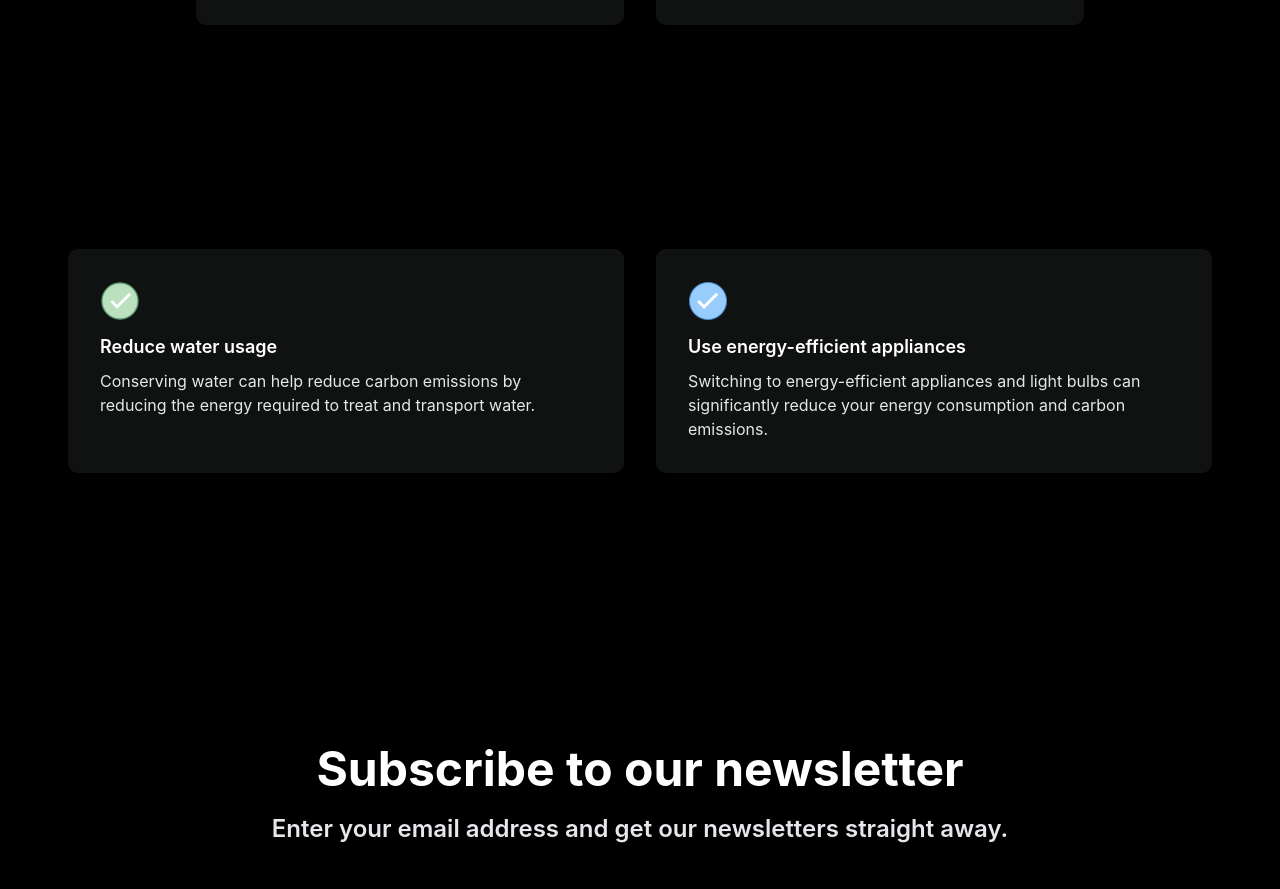
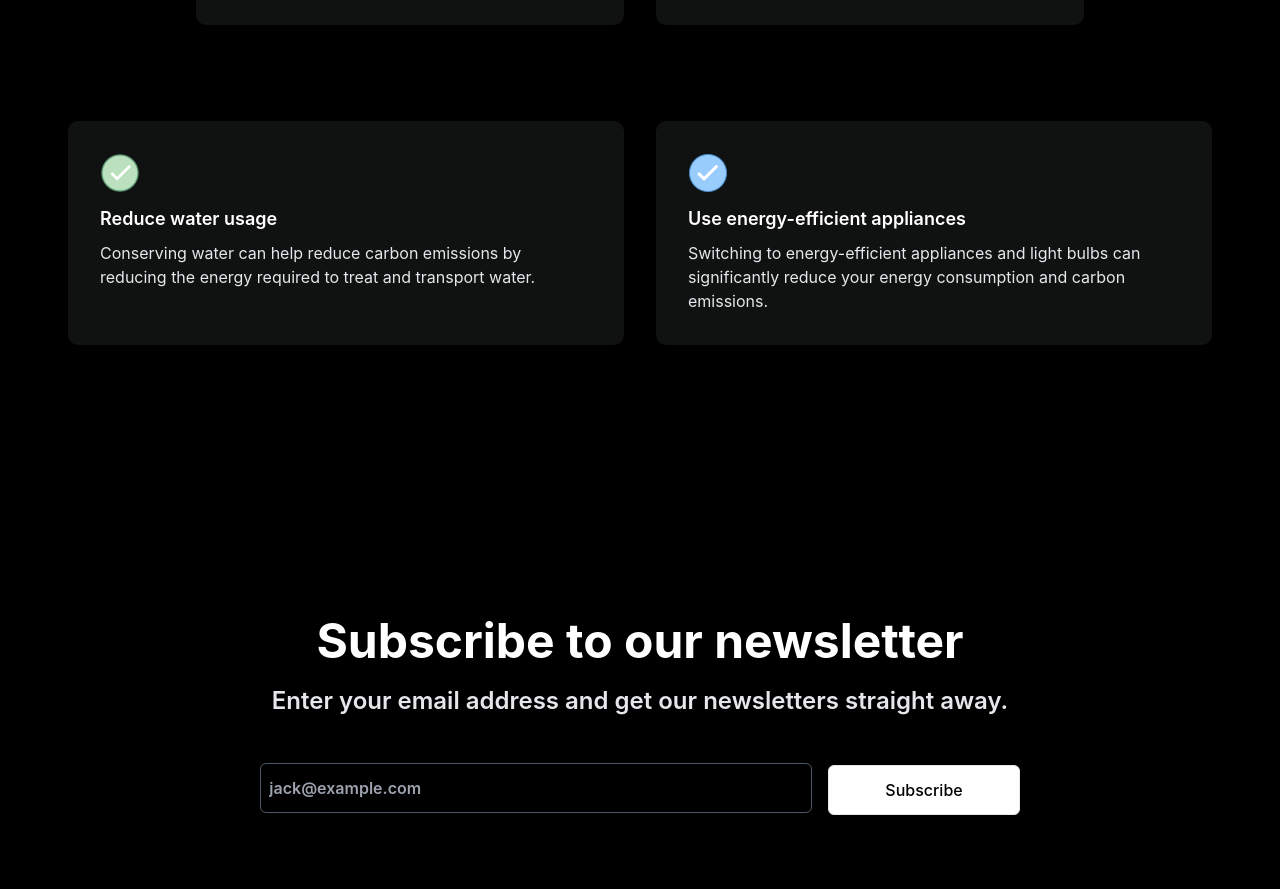
Before and after one commit to YHKimmm/EcoMute, a Next.js app: page / in a window 1280 px wide. Shown: the part 1980-2869 px from the top of the page. Built offline with nearby package versions, Linux system fonts and the light colour scheme.

Commit message:
update home page

```diff
--- a/components/Header.tsx
+++ b/components/Header.tsx
@@ -77,9 +77,6 @@ export default function Header() {
                 </a>
               </button>
             </div>
-            {/* <a className="mr-5 cursor-pointer text-gray-300 hover:text-white font-semibold ">
-              IDK IF WE HAVE ANOTHER
-            </a> */}
           </div>
           <Link
             data-v-54e46119=""
--- a/components/Main.tsx
+++ b/components/Main.tsx
@@ -115,7 +115,7 @@ export default function Main() {
           </p>
         </div>
       </div>
-      <div className="pt-32 pb-32 max-w-6xl mx-auto fsac4 md:px-1 px-3">
+      <div className="pb-32 max-w-6xl mx-auto fsac4 md:px-1 px-3">
         <div className="ktq4">
           <Image
             width="50"
```
